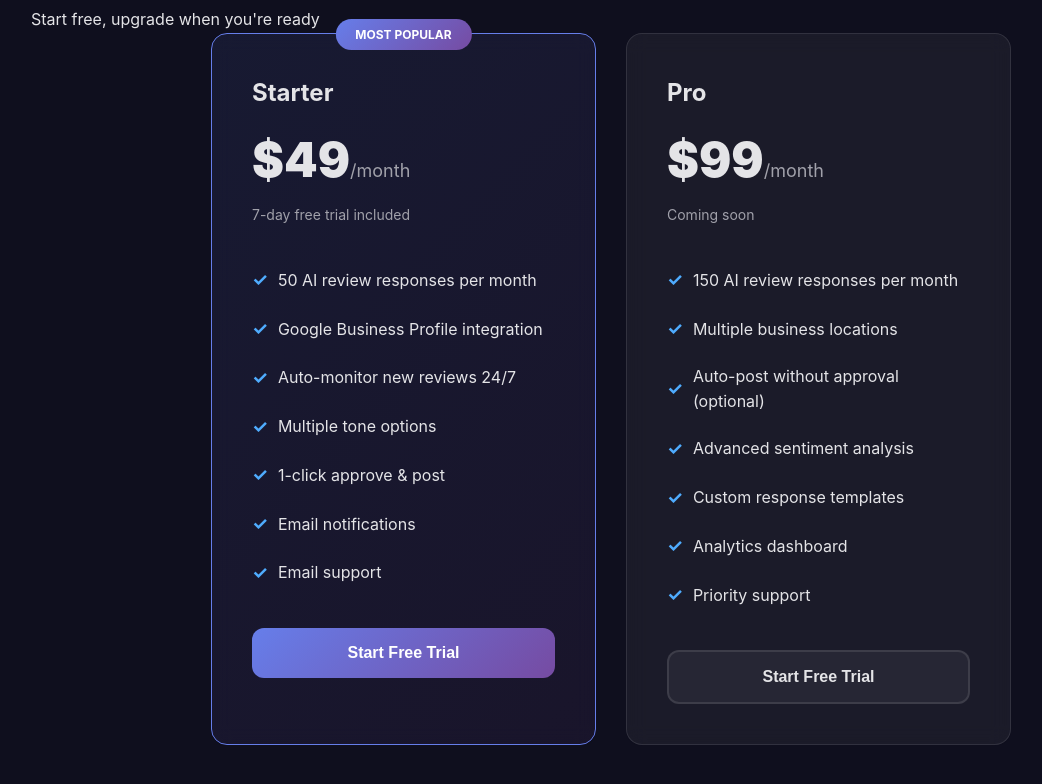
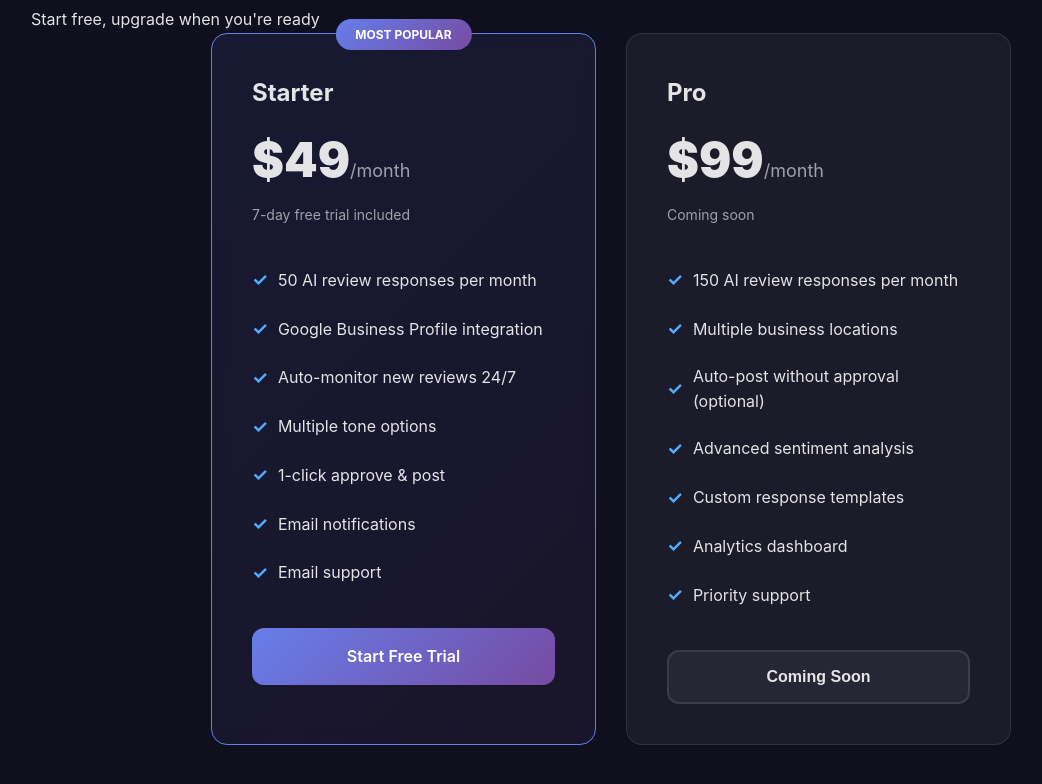
Before and after one commit to clindstrom83/PostPilot, a website: page index.html in a window 1280 px wide. Shown: the part 1552-2336 px from the top of the page, without its empty margins (29-1071 px from the left). Drawn offline with Linux system fonts and the light colour scheme.

Commit message:
Fix: Replace ugly prompt() with direct signup redirect

```diff
--- a/index.html
+++ b/index.html
@@ -483,7 +483,7 @@
       </h1>
       <p>AI monitors your Google Business Profile 24/7 and generates professional responses to every review in 30 seconds. Approve and post directly from your dashboard.</p>
       <div class="cta-buttons">
-        <button class="btn btn-primary" onclick="startCheckout('starter')">Start Free Trial</button>
+        <a href="/signup.html" class="btn btn-primary">Start Free Trial</a>
         <a href="#demo" class="btn btn-secondary">See Demo</a>
       </div>
       <div class="trust-badges">
@@ -541,7 +541,7 @@
             <li>Email notifications</li>
             <li>Email support</li>
           </ul>
-          <button class="btn btn-primary" onclick="startCheckout('starter')" style="width: 100%;">Start Free Trial</button>
+          <a href="/signup.html" class="btn btn-primary" style="width: 100%; text-align: center;">Start Free Trial</a>
         </div>
 
         <div class="pricing-card">
@@ -557,7 +557,7 @@
             <li>Analytics dashboard</li>
             <li>Priority support</li>
           </ul>
-          <button class="btn btn-secondary" onclick="startCheckout('pro')" style="width: 100%;">Start Free Trial</button>
+          <button class="btn btn-secondary" style="width: 100%;" disabled>Coming Soon</button>
         </div>
       </div>
     </div>
@@ -613,45 +613,6 @@
       }
     }
 
-    async function startCheckout(plan) {
-      const priceIds = {
-        starter: 'price_1T2h2aRztedIDFZCuu8cd5Nn',
-        pro: 'price_1T2h2kRztedIDFZCEUQ8PUS0'
-      };
-
-      const priceId = priceIds[plan];
-      if (!priceId) {
-        alert('Invalid plan selected');
-        return;
-      }
-
-      // Prompt for email
-      const email = prompt('Enter your email to start your 7-day free trial:');
-      if (!email || !email.includes('@')) {
-        alert('Please enter a valid email address');
-        return;
-      }
-
-      try {
-        // Call create-checkout function
-        const response = await fetch('/.netlify/functions/create-checkout', {
-          method: 'POST',
-          headers: { 'Content-Type': 'application/json' },
-          body: JSON.stringify({ email, priceId })
-        });
-
-        const data = await response.json();
-
-        if (data.url) {
-          // Redirect to Stripe Checkout
-          window.location.href = data.url;
-        } else {
-          alert('Error starting checkout. Please try again.');
-        }
-      } catch (error) {
-        alert('Error: ' + error.message);
-      }
-    }
   </script>
 </body>
 </html>
```
